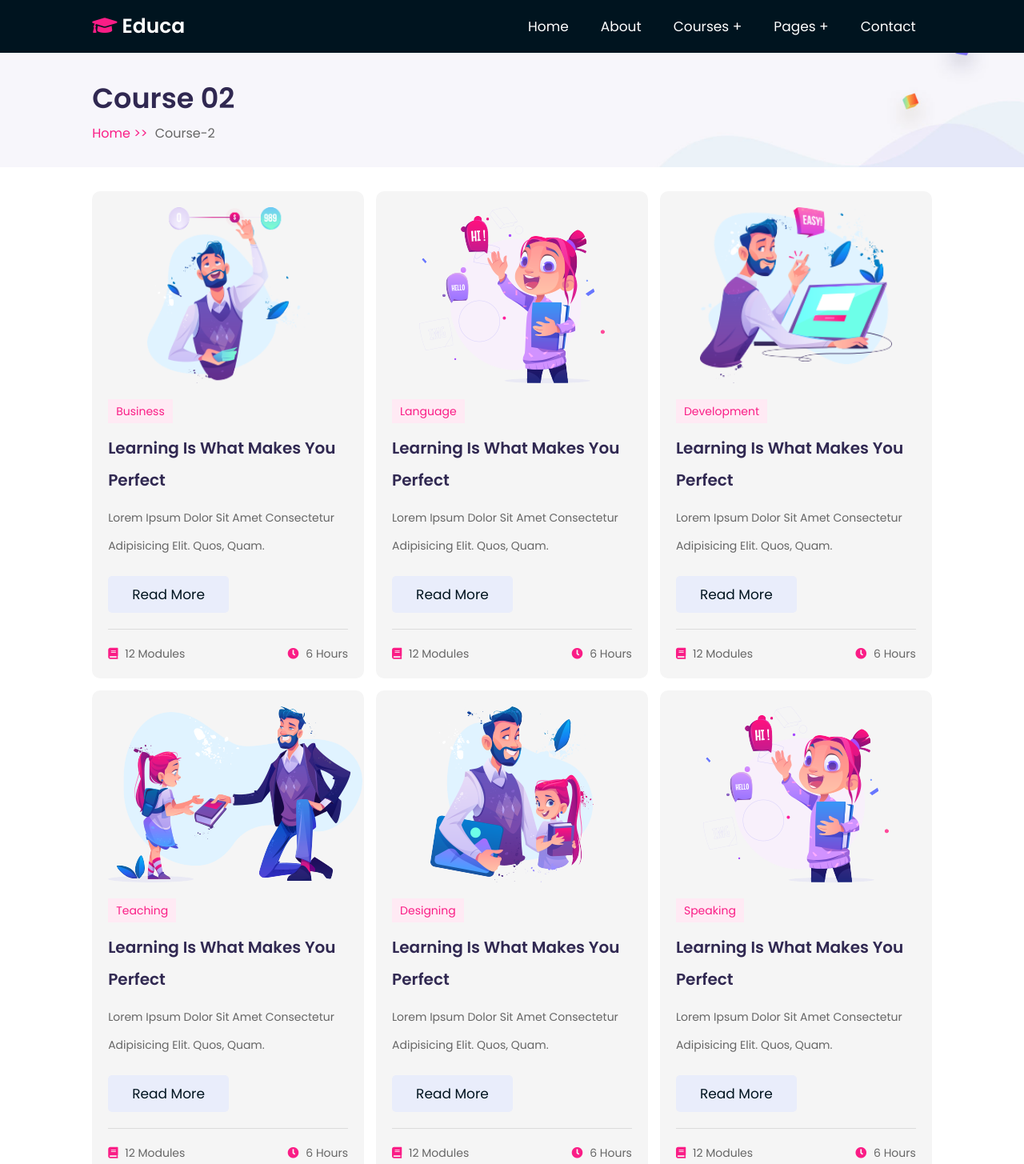
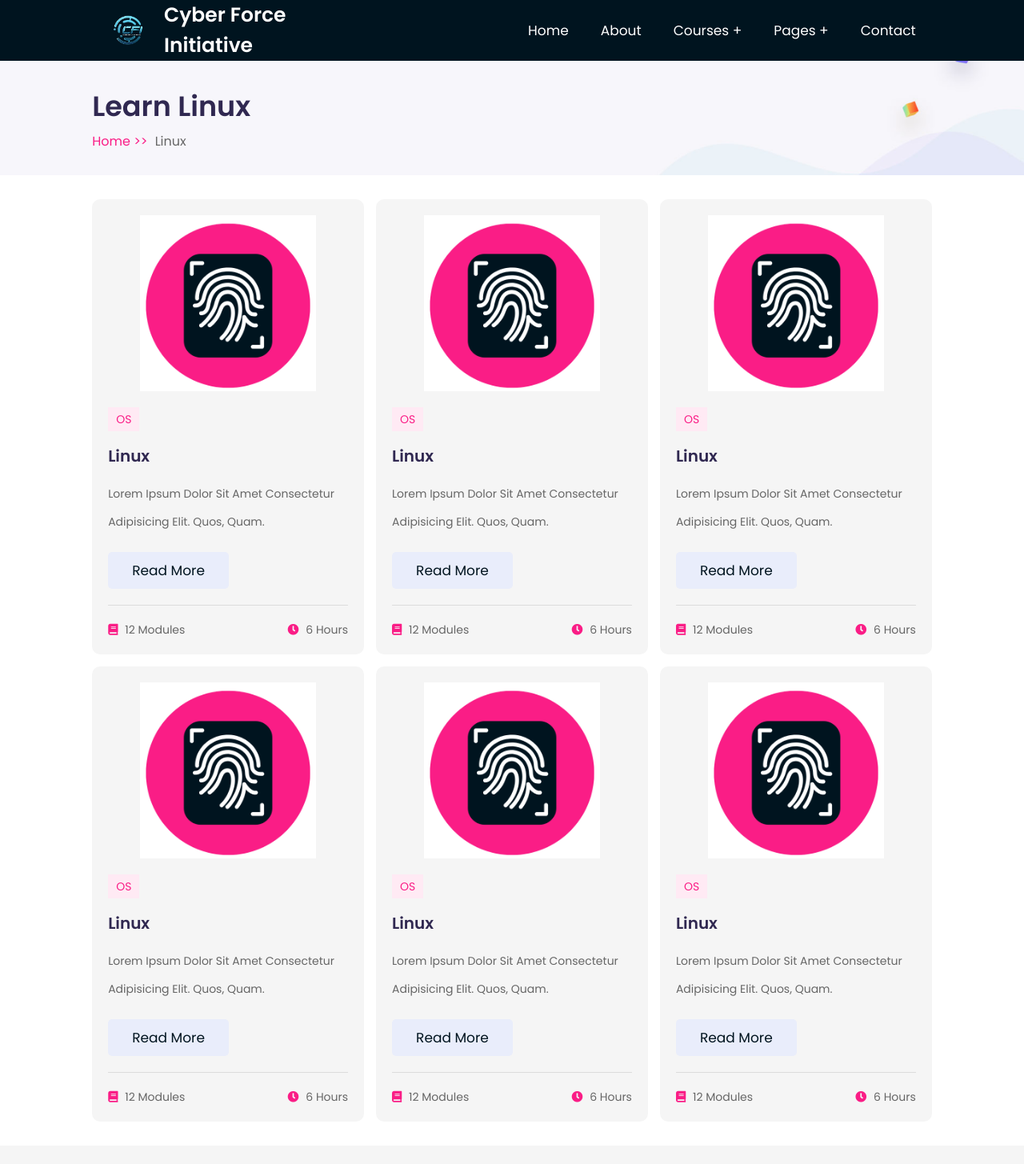
Before and after one commit to muhammaddaniyalhassan/muhammaddaniyalhassan.github.io, a plain HTML site: page course-2.html in a window 1280 px wide. Shown: the top 1455 px of the page at 80% size. Drawn offline with Linux system fonts and the light colour scheme.

Commit message:
added left images amd editing
some images were left when cloned so added them and did some editing

```diff
--- a/course-2.html
+++ b/course-2.html
@@ -4,7 +4,8 @@
     <meta charset="UTF-8">
     <meta http-equiv="X-UA-Compatible" content="IE=edge">
     <meta name="viewport" content="width=device-width, initial-scale=1.0">
-    <title>course-2</title>
+    <title>Cyber Security</title>
+    <link rel="icon" type="image/x-icon" href="images/favicon.ico">
 
     <!-- font awesome cdn link  -->
     <link rel="stylesheet" href="https://cdnjs.cloudflare.com/ajax/libs/font-awesome/5.15.4/css/all.min.css">
@@ -19,19 +20,21 @@
 
 <header class="header">
 
-    <a href="home.html" class="logo"> <i class="fas fa-graduation-cap"></i> educa </a>
+    <a href="index.html" class="logo"><img class="logoo" src="images/logo.jpg">
+        Cyber Force Initiative </a>
 
     <div id="menu-btn" class="fas fa-bars"></div>
 
     <nav class="navbar">
         <ul>
-            <li><a href="home.html">home</a></li>
+            <li><a href="index.html">home</a></li>
             <li><a href="about.html">about</a></li>
-            <li><a href="#">courses +</a>
+            <li><a href="course.html">courses +</a>
                 <ul>
-                    <li><a href="course-1.html">course 01</a></li>
-                    <li><a href="course-2.html">course 02</a></li>
-                    <li><a href="course-3.html">course 03</a></li>
+                    <li><a href="course-1.html">Cyber Security</a></li>
+                    <li><a href="course-2.html">Learn Linux</a></li>
+                    <li><a href="course-2.html">Networking</a></li>
+                    <li><a href="course-3.html">Become a Full Stack Web Developer</a></li>
                 </ul>
             </li>
             <li><a href="#">pages +</a>
@@ -49,21 +52,21 @@
 <!-- header section ends -->
 
 <section class="heading">
-    <h3>course 02</h3>
-    <p> <a href="home.html">home >></a> course-2 </p>
+    <h3>Learn Linux</h3>
+    <p> <a href="index.html">home >></a> Linux </p>
 </section>
 
 <!-- course-2 section starts  -->
 
 <section class="course-2">
 
-    <div class="box">
+    <div class="box zoom">
         <div class="image">
-            <img src="images/main-course-1.png" alt="">
+            <img src="images/9.png" alt="">
         </div>
         <div class="content">
-            <span>business</span>
-            <h3>learning is what makes you perfect</h3>
+            <span>OS</span>
+            <h3>Linux</h3>
             <p>Lorem ipsum dolor sit amet consectetur adipisicing elit. Quos, quam.</p>
             <a href="#" class="btn">read more</a>
             <div class="icons">
@@ -73,13 +76,13 @@
         </div>
     </div>
 
-    <div class="box">
+    <div class="box zoom">
         <div class="image">
-            <img src="images/main-course-2.png" alt="">
+            <img src="images/9.png" alt="">
         </div>
         <div class="content">
-            <span>language</span>
-            <h3>learning is what makes you perfect</h3>
+            <span>OS</span>
+            <h3>Linux</h3>
             <p>Lorem ipsum dolor sit amet consectetur adipisicing elit. Quos, quam.</p>
             <a href="#" class="btn">read more</a>
             <div class="icons">
@@ -89,13 +92,13 @@
         </div>
     </div>
 
-    <div class="box">
+    <div class="box zoom">
         <div class="image">
-            <img src="images/main-course-3.png" alt="">
+            <img src="images/9.png" alt="">
         </div>
         <div class="content">
-            <span>development</span>
-            <h3>learning is what makes you perfect</h3>
+            <span>OS</span>
+            <h3>Linux</h3>
             <p>Lorem ipsum dolor sit amet consectetur adipisicing elit. Quos, quam.</p>
             <a href="#" class="btn">read more</a>
             <div class="icons">
@@ -105,13 +108,13 @@
         </div>
     </div>
 
-    <div class="box">
+    <div class="box zoom">
         <div class="image">
-            <img src="images/main-course-4.png" alt="">
+            <img src="images/9.png" alt="">
         </div>
         <div class="content">
-            <span>teaching</span>
-            <h3>learning is what makes you perfect</h3>
+            <span>OS</span>
+            <h3>Linux</h3>
             <p>Lorem ipsum dolor sit amet consectetur adipisicing elit. Quos, quam.</p>
             <a href="#" class="btn">read more</a>
             <div class="icons">
@@ -121,13 +124,13 @@
         </div>
     </div>
 
-    <div class="box">
+    <div class="box zoom">
         <div class="image">
-            <img src="images/main-course-5.png" alt="">
+            <img src="images/9.png" alt="">
         </div>
         <div class="content">
-            <span>designing</span>
-            <h3>learning is what makes you perfect</h3>
+            <span>OS</span>
+            <h3>Linux</h3>
             <p>Lorem ipsum dolor sit amet consectetur adipisicing elit. Quos, quam.</p>
             <a href="#" class="btn">read more</a>
             <div class="icons">
@@ -137,13 +140,13 @@
         </div>
     </div>
 
-    <div class="box">
+    <div class="box zoom">
         <div class="image">
-            <img src="images/main-course-6.png" alt="">
+            <img src="images/9.png" alt="">
         </div>
         <div class="content">
-            <span>speaking</span>
-            <h3>learning is what makes you perfect</h3>
+            <span>OS</span>
+            <h3>Linux</h3>
             <p>Lorem ipsum dolor sit amet consectetur adipisicing elit. Quos, quam.</p>
             <a href="#" class="btn">read more</a>
             <div class="icons">
```
Also changed, not shown: course-1.html (+30 -27 lines), course.html (+5 -12 lines), teachers.html (+21 -21 lines), images/about1.png (added), images/coursepage.png (added), images/coursepage1.png (added), images/coursepage2.png (added), images/coursepage3.png (added), images/coursepage4.png (added), images/homepage1.png (added), images/homepage3.png (added).
